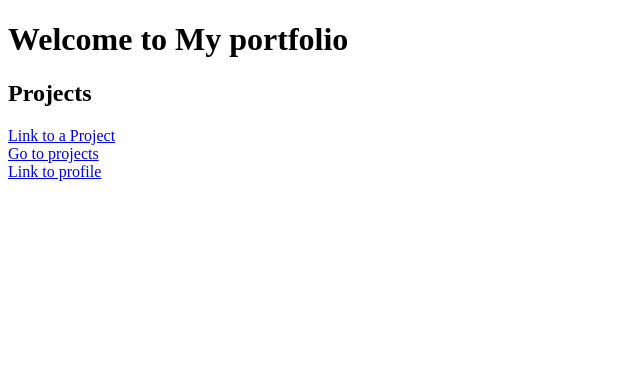
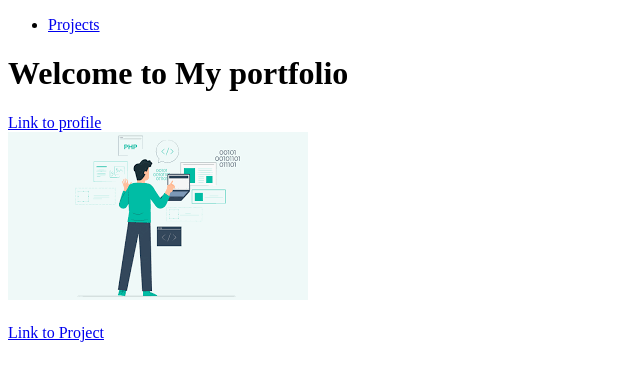
Before and after one commit to ClintonYounge/Clinton-n-Moath-Trial, a plain HTML site: page index.html in a window 1280 px wide. Shown: the whole page, without its empty margins (0-640 px from the left). Drawn offline with Linux system fonts and the light colour scheme.

Commit message:
Change by Cj

```diff
--- a/css/style.css
+++ b/css/style.css
@@ -0,0 +1,10 @@
+#welcome-section{
+    height: 0 auto;
+}
+#webDevImg{
+    height: 500%;
+    width: auto;
+}
+body{
+    height: auto;
+}
--- a/index.html
+++ b/index.html
@@ -6,16 +6,33 @@
     <link rel="stylesheet" href="css/style.css">
   </head>
 
+
   <body>
-    <script src="https://cdn.freecodecamp.org/testable-projects-fcc/v1/bundle.js"></script>
-    <script  src="js/index.js"></script>
+  <script src="https://cdn.freecodecamp.org/testable-projects-fcc/v1/bundle.js"></script>
+  <script  src="js/index.js"></script>
+    <nav id="navbar">
+      <ul>
+        <li><a href="#projects">Projects</a></li>
+      </ul>
+    </nav>
 
-    <h1 id="welcome-section">Welcome to My portfolio</h1>
-    <h2 id="projects">Projects</h2>
-    <div id="project-tile"><a href=" https://personal-portfolio.freecodecamp.rocks">Link to a Project</a></div>
-    <div id="navbar">
-    <a href="#project">Go to projects</a>
-  </div>
-  <a id="profile-link" href="www.facebook.com">Link to profile</a>
+    <div id="welcome-section">
+      <h1 >Welcome to My portfolio</h1>
+      <a id="profile-link" href="https://github.com/ClintonYounge">Link to profile</a>
+    </div>
+
+    <img id="webDevImg" src="web dev trial image.png"></img>
+
+    <div id="projects" name="projects">
+      <h2 class="project-tile"></h2>
+      <a href=" https://personal-portfolio.freecodecamp.rocks">Link to Project</a>
+    </div>
+
+
+
+
+
+
+
   </body>
 </html>
```
Also changed, not shown: web dev trial image.png (added).
